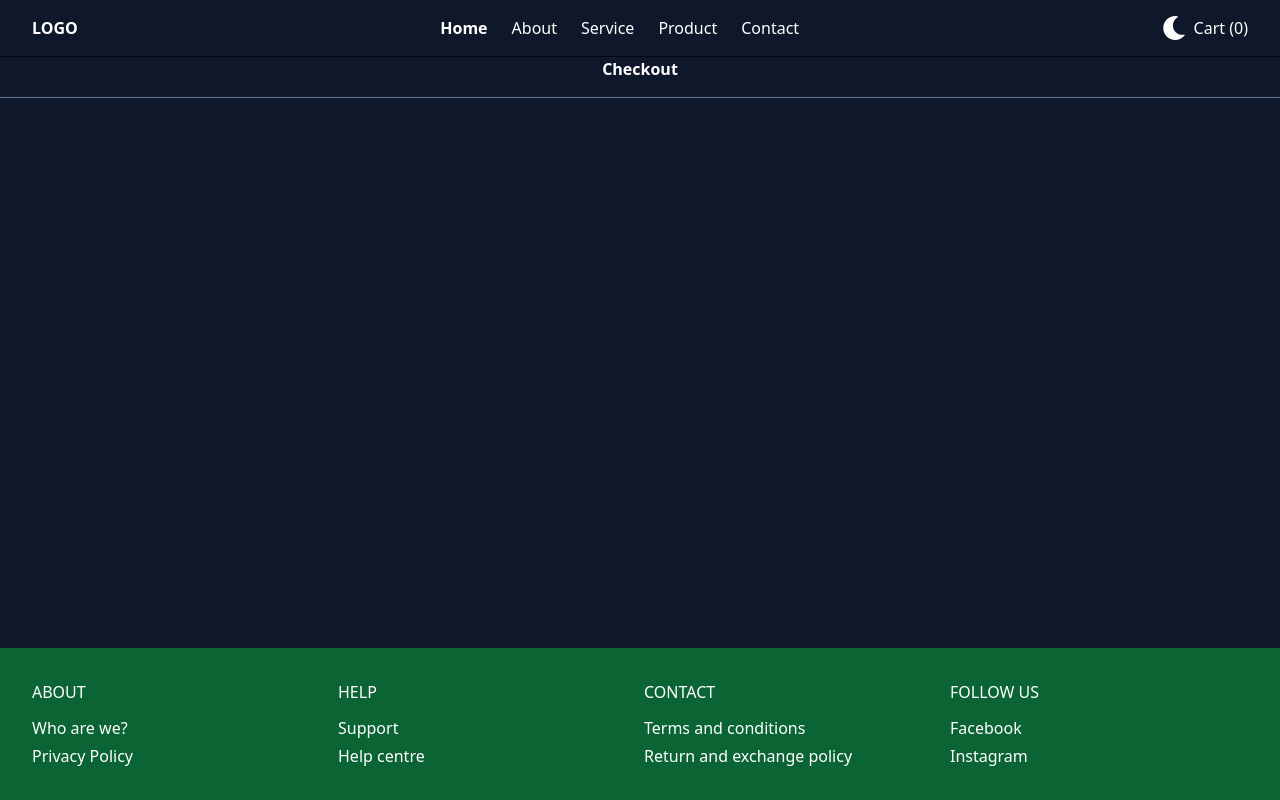
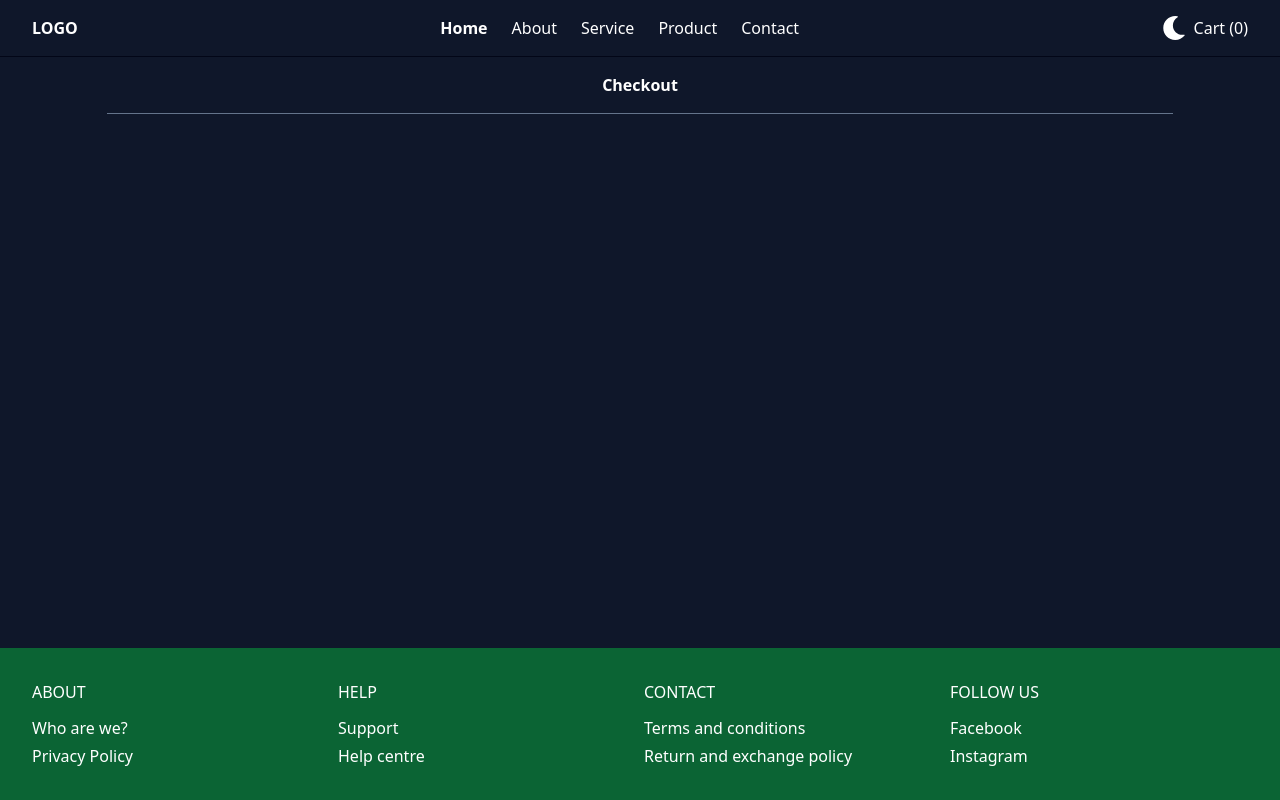
Before and after one commit to AbhinavTuladhar/ecommerce-redux, a React (Vite) app: page /checkout in a window 1280 px wide. Built offline with nearby package versions, Linux system fonts and the light colour scheme; no server answers; what tailwindcss-fluid-type would draw is missing.

Commit message:
refactor: extract page layout to separate component

```diff
--- /dev/null
+++ b/src/components/misc/PageLayout.tsx
@@ -0,0 +1,11 @@
+import { FC, ReactNode } from 'react'
+
+interface PageProps {
+  children: ReactNode
+}
+
+const PageLayout: FC<PageProps> = ({ children }) => {
+  return <main className="mx-auto flex w-11/12 flex-col py-4 md:w-5/6">{children}</main>
+}
+
+export default PageLayout
--- a/src/pages/Cart/index.tsx
+++ b/src/pages/Cart/index.tsx
@@ -4,6 +4,7 @@ import { useAppSelector } from '@/hooks/reduxHooks'
 import { CartSelector } from '@/features/cart/cartSlice'
 import findTotalItems from '@/helpers/findTotalItems'
 import NoItemInfo from './NoItemInfo'
+import PageLayout from '@/components/misc/PageLayout'
 import PageTitle from '@/components/misc/PageTitle'
 
 const Index = () => {
@@ -11,7 +12,7 @@ const Index = () => {
   const isCartEmpty = findTotalItems(cart) === 0
 
   return (
-    <main className="mx-auto flex w-11/12 flex-col py-4 md:w-5/6">
+    <PageLayout>
       <PageTitle> Cart </PageTitle>
       {isCartEmpty ? (
         <NoItemInfo />
@@ -21,7 +22,7 @@ const Index = () => {
           <OrderSummary />
         </div>
       )}
-    </main>
+    </PageLayout>
   )
 }
 
--- a/src/pages/Checkout/index.tsx
+++ b/src/pages/Checkout/index.tsx
@@ -1,10 +1,11 @@
 import PageTitle from '@/components/misc/PageTitle'
+import PageLayout from '@/components/misc/PageLayout'
 
 const Index = () => {
   return (
-    <main>
-      <PageTitle>Checkout</PageTitle>
-    </main>
+    <PageLayout>
+      <PageTitle> Checkout </PageTitle>
+    </PageLayout>
   )
 }
 
```
